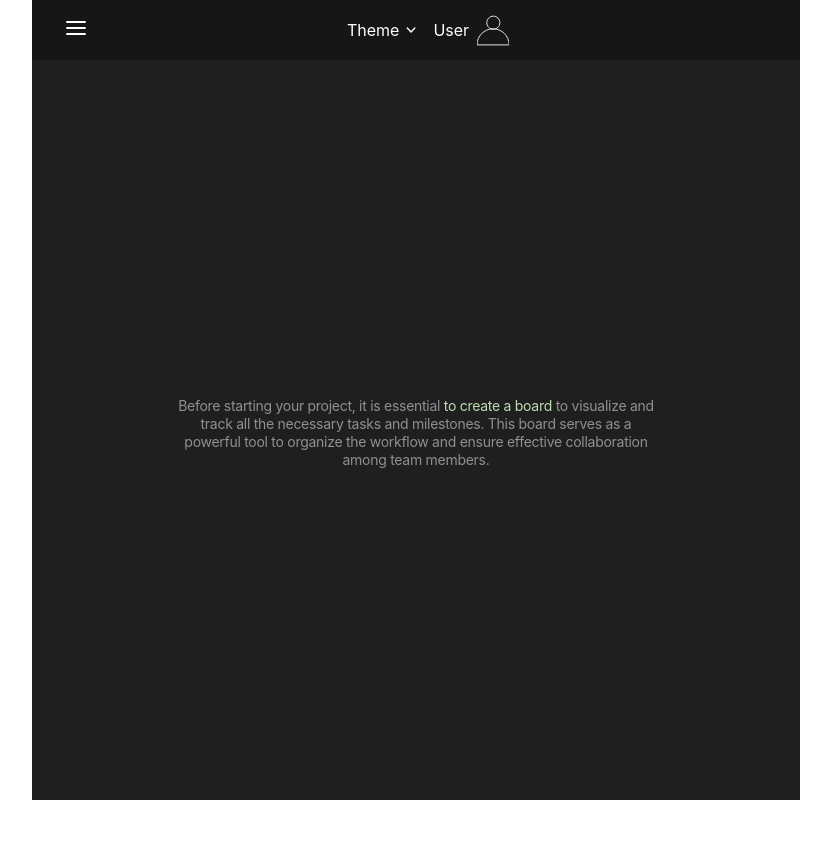
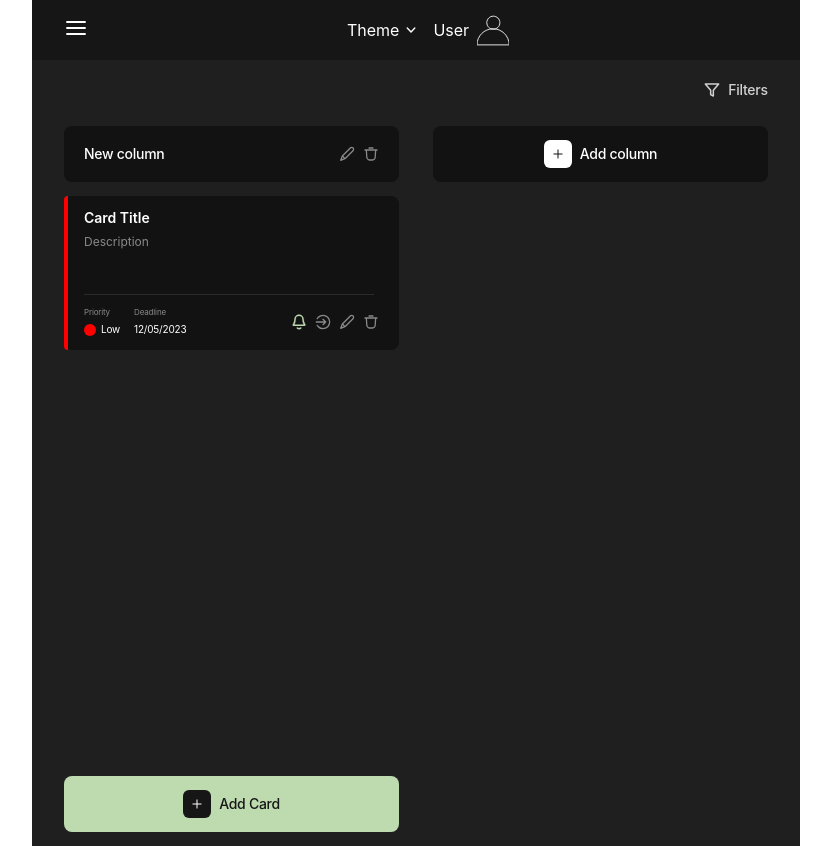
Before and after one commit to havr1985/TaskPro-blended1-frontend, a React (Vite) app: page /TaskPro-blended1-frontend/home in a window 1280 px wide. Shown: the whole page, without its empty margins (224-1055 px from the left). Before the commit the page ends 800 px from the top, so only its background shows below. Built offline with nearby package versions, Linux system fonts and the light colour scheme; no server answers.

Commit message:
feature/animation-bell

```diff
--- a/src/components/dashboard/Card/Card.jsx
+++ b/src/components/dashboard/Card/Card.jsx
@@ -34,7 +34,7 @@ const Card = () => {
           <IconsWrap>
             <li>
               <IconButton>
-                <Icon>
+                <Icon className="bell">
                   <use href={icons + "#icon-bell"} />
                 </Icon>
               </IconButton>
--- a/src/components/dashboard/Card/Card.styled.jsx
+++ b/src/components/dashboard/Card/Card.styled.jsx
@@ -150,4 +150,32 @@ export const Icon = styled.svg`
   fill: none;
   stroke-width: 1.3px;
   stroke: var(--radio-icons-color);
+
+  &.bell {
+    cursor: auto;
+    animation-timing-function: ease;
+    animation: MOVE 0.5s infinite;
+    transform-origin: 50% 0;
+
+    @keyframes MOVE {
+      0% {
+        transform: rotateZ(0);
+        stroke: var(--primary-button-color);
+      }
+      25% {
+        transform: rotateZ(-25deg);
+      }
+      50% {
+        transform: rotateZ(25deg);
+        stroke: var(--radio-icons-color);
+      }
+      75% {
+        transform: rotateZ(-25deg);
+      }
+      100% {
+        transform: rotateZ(0);
+        stroke: var(--primary-button-color);
+      }
+    }
+  }
 `;
--- a/src/pages/ScreensPage.jsx
+++ b/src/pages/ScreensPage.jsx
@@ -13,7 +13,7 @@ const ScreensPage = () => {
 
   return (
     <ScreensPageWrap>
-      {boardName === undefined && (
+      {boardName !== undefined && (
         <WelcomeMessageWrap>
           <WelcomeMessage>
             Before starting your project, it is essential{" "}
@@ -24,7 +24,7 @@ const ScreensPage = () => {
           </WelcomeMessage>
         </WelcomeMessageWrap>
       )}
-      {boardName !== undefined && (
+      {boardName === undefined && (
         <>
           <HeaderDashboard boardName={boardName} />
           <MainDashboard boardName={boardName} />
```
